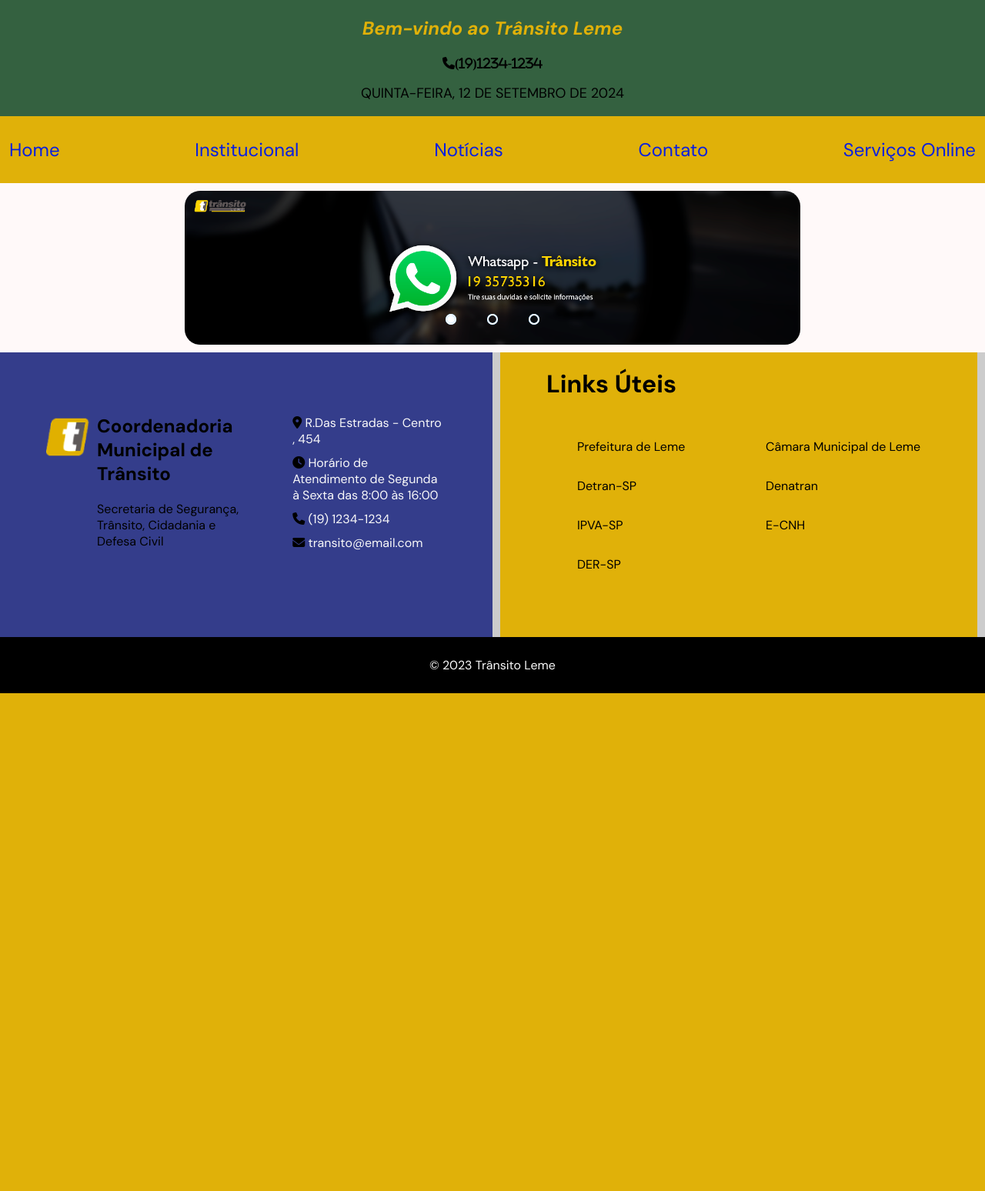
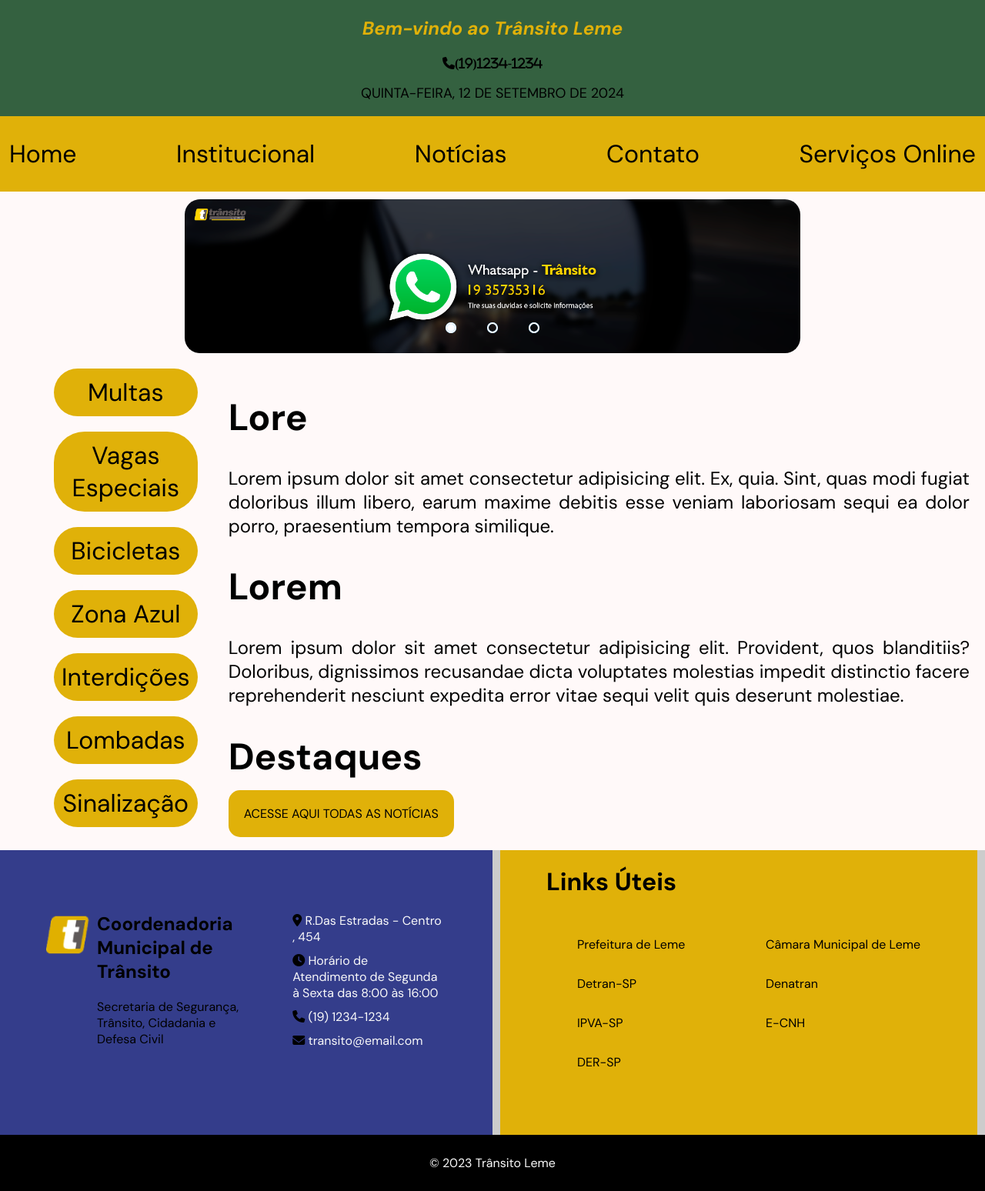
Before and after one commit to Malihgno616/portfolio-transito, a PHP site: page / in a window 1280 px wide. Shown: the part 199-1747 px from the top of the page at 77% size. Before the commit the page ends 1100 px from the top, so only its background shows below. Run offline with PHP 8.4, Linux system fonts and the light colour scheme; some libraries are stand-ins or nearby versions.

Commit message:
ajuste conteúdo principal

```diff
--- a/index.html
+++ b/index.html
@@ -35,10 +35,10 @@
   <div class="nav-menu">
     <ul class="nav-item">
       <li><a href="index.html">Home</a></li>
-      <li><a href="/pages/institucional.html">Institucional</a></li>
-      <li><a href="/pages/noticias.html">Notícias</a></li>
-      <li><a href="/pages/contato.html">Contato</a></li>
-      <li><a href="/pages/serviços.html">Serviços Online</a></li>
+      <li><a href="#">Institucional</a></li>
+      <li><a href="#">Notícias</a></li>
+      <li><a href="#">Contato</a></li>
+      <li><a href="#">Serviços Online</a></li>
     </ul>
   </div>
 
@@ -64,7 +64,6 @@
       <div class="slide">
         <img src="/images/img-slider9.jpg" alt="Imagem 3" />
       </div>
-
       <!--Fim Slide images-->
 
       <!--Navigation auto-->
@@ -82,40 +81,37 @@
       <label for="radio3" class="manual-btn"></label>
     </div>
 
-
   </div>
   <script src="slider.js"></script>
 
+  <!-- Ajuste main-->
+  <div class="main">
+      <div class="nav-2menu">
+        <div>
+          <a href="#">Multas</a>
+          <a href="#">Vagas Especiais</a>
+          <a href="#">Bicicletas</a>
+          <a href="#">Zona Azul</a>
+          <a href="#">Interdições</a>
+          <a href="#">Lombadas</a>
+          <a href="#">Sinalização</a>
+        </div>
+      </div>
+      <div class="|">
+        <div class="section">
+          <h1>Lore</h1>
+          <p>Lorem ipsum dolor sit amet consectetur adipisicing elit. Ex, quia. Sint, quas modi fugiat doloribus illum libero, earum maxime debitis esse veniam laboriosam sequi ea dolor porro, praesentium tempora similique.</p>
+          <h1>Lorem</h1>
+          <p>Lorem ipsum dolor sit amet consectetur adipisicing elit. Provident, quos blanditiis? Doloribus, dignissimos recusandae dicta voluptates molestias impedit distinctio facere reprehenderit nesciunt expedita error vitae sequi velit quis deserunt molestiae.</p>
+        </div>
+        <div class="section">
+          <h1>Destaques</h1>
 
+          <a id="acesso" href="#">ACESSE AQUI TODAS AS NOTÍCIAS</a>
+        </div>
+      </div>
 
-  <!--
-     <main class="main">
-      <div class="nav-2menu">
-        <ul class="item-menu">
-          <li><a href="#">Multas</a></li>
-          <li><a href="#">Vagas Especiais</a></li>
-          <li><a href="#">Bicicletas</a></li>
-          <li><a href="#">Zona Azul</a></li>
-          <li><a href="#">Intedições</a></li>
-          <li><a href="#">Lombadas</a></li>
-          <li><a href="#">Sinalização</a></li>
-        </ul>
-      </div>
-      <div class="section">
-          <h1>Destaques</h1>
-          <div>
-            <p>
-              Lorem ipsum dolor sit, amet consectetur adipisicing elit. Sapiente animi exercitationem quam? Aspernatur ab cupiditate ut voluptatibus, dolorem porro vero aut perspiciatis? Libero ut, vitae sint obcaecati sit dicta quidem!
-              Lorem ipsum dolor sit amet consectetur, adipisicing elit. Enim, adipisci! Consectetur minus, vel, recusandae animi modi, eligendi officiis aperiam assumenda possimus nulla iste est cupiditate ex velit aspernatur! Ipsa, recusandae?
-              Lorem ipsum, dolor sit amet consectetur adipisicing elit. Laudantium ea nobis sed numquam. Magni minus nam odit assumenda quas maiores libero officiis. Nihil illo praesentium quibusdam, laborum eius facilis aliquam.
-            </p>
-          </div>
-      </div>
-   </main>
-   <div class="todas-as-noticias">
-    <a href="#">ACESSE TODAS AS NOTÍCIAS</a>
-   </div>
-  -->
+  </div>
 
   <!-- Rodapé -->
   <footer class="footer">
--- a/style.css
+++ b/style.css
@@ -95,16 +95,15 @@ body {
 
 .nav-item a {
   text-decoration: none;
-  font-size: 1.5rem;
-  color: var(--cor2);
-  transition: .7s;
+  font-size: 2rem;
+  color: #000;
+  transition: .5s;
 }
 
 .nav-item a:hover {
-  color: var(--cor3);
-  background-color: #acacac;
-  padding: 27px;
-  border-radius: 10px;
+  color: #f8f8f8;
+  background-color: #000000;
+  padding: 25px;
 }
 
 /* Slider */
@@ -205,29 +204,77 @@ body {
   background-color: #fff;
 }
 
-/*
-.institucional {
-  padding: 0;
-  position: relative;
+/*Ajuste no Conteúdo Main*/
+
+.main {
+  display: flex;
+  padding: 20px;
 }
 
-.institucional h1 {
-  color: var(--cor1);
+.nav-2menu {
+   margin-left: 0;
+}
+
+.nav-2menu div{
+  display: grid;
+  gap: 20px;
   text-align: center;
+}
+
+.nav-2menu a {
+  text-decoration: none;
+  color: #000000;
+  font-size: 2em;
+  background-color: #E0B109;
+  border-radius: 40px;
+  padding: 10px;
+  max-width: 250px;
+  margin-left: 50px;
+  transition: .7s;
+}
+
+.nav-2menu a:hover {
+  background-color: #858585;
+}
+
+.section-container {
+  display: grid;
+  grid-template-columns: repeat(2, 1fr);
 
 }
 
-.institucional p {
+.section {
+  margin-left: 40px;
+}
+
+.section h1 {
+  font-size: 3rem;
+  color: #000000;
+}
+
+.section p {
   font-size: 1.5rem;
   text-align: justify;
 }
 
-.institucional a {
+#acesso {
+  margin-top: 70px;
+  background-color: #E0B109;
   text-decoration: none;
-  color: var(--cor1);
-  background-color: var(--cor2);
-  border-radius: 10px;
+  padding: 20px;
+  border-radius: 15px;
+  color: #000;
+  transition: .5s;
 }
+
+#acesso:hover {
+  background-color: #858585;
+  color: #ffffff;
+}
+
+/*
+
+
 
 #contato-main .section-item{
   width: 20%;
@@ -241,42 +288,7 @@ body {
   justify-content: space-around;
 }
 
-.nav-2menu .item-menu {
-  margin-top: 50px;
-  margin-bottom: 50px;
-  margin-left: 50px;
-  display: grid;
-  grid-template-columns: 1fr;
-  gap: 40px;
 
-}
-
-.item-menu li {
-  list-style: none;
-  width: 100%;
-  text-align: center;
-}
-
-.item-menu a {
-  background-color: #E0B109;
-  padding: 10px;
-  border-radius: 10px;
-  text-decoration: none;
-  color: var(--cor2);
-  transition: .5s;
-  font-size: 1.5rem;
-}
-
-.item-menu a:hover {
-  background-color: var(--cor2);
-  color: var(--cor1);
-}
-
-.item-menu li {
-  text-decoration: none;
-  color: #000;
-  width: 100%;
-}
 
 
 
```
Also changed, not shown: pages/contato.html (deleted, +0 -102 lines), pages/institucional.html (deleted, +0 -120 lines), pages/noticias.html (deleted, +0 -11 lines), pages/serviços.html (deleted, +0 -11 lines).
